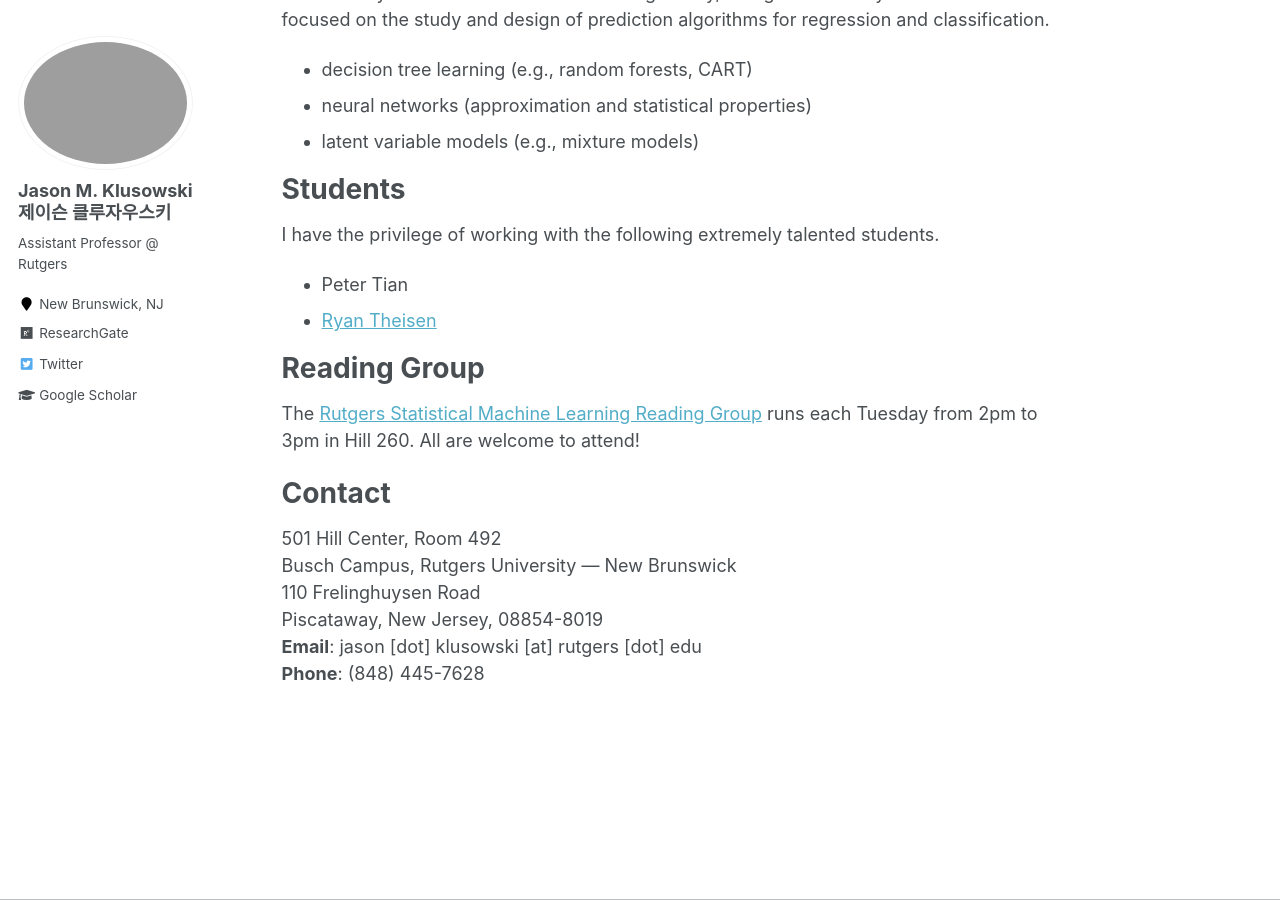
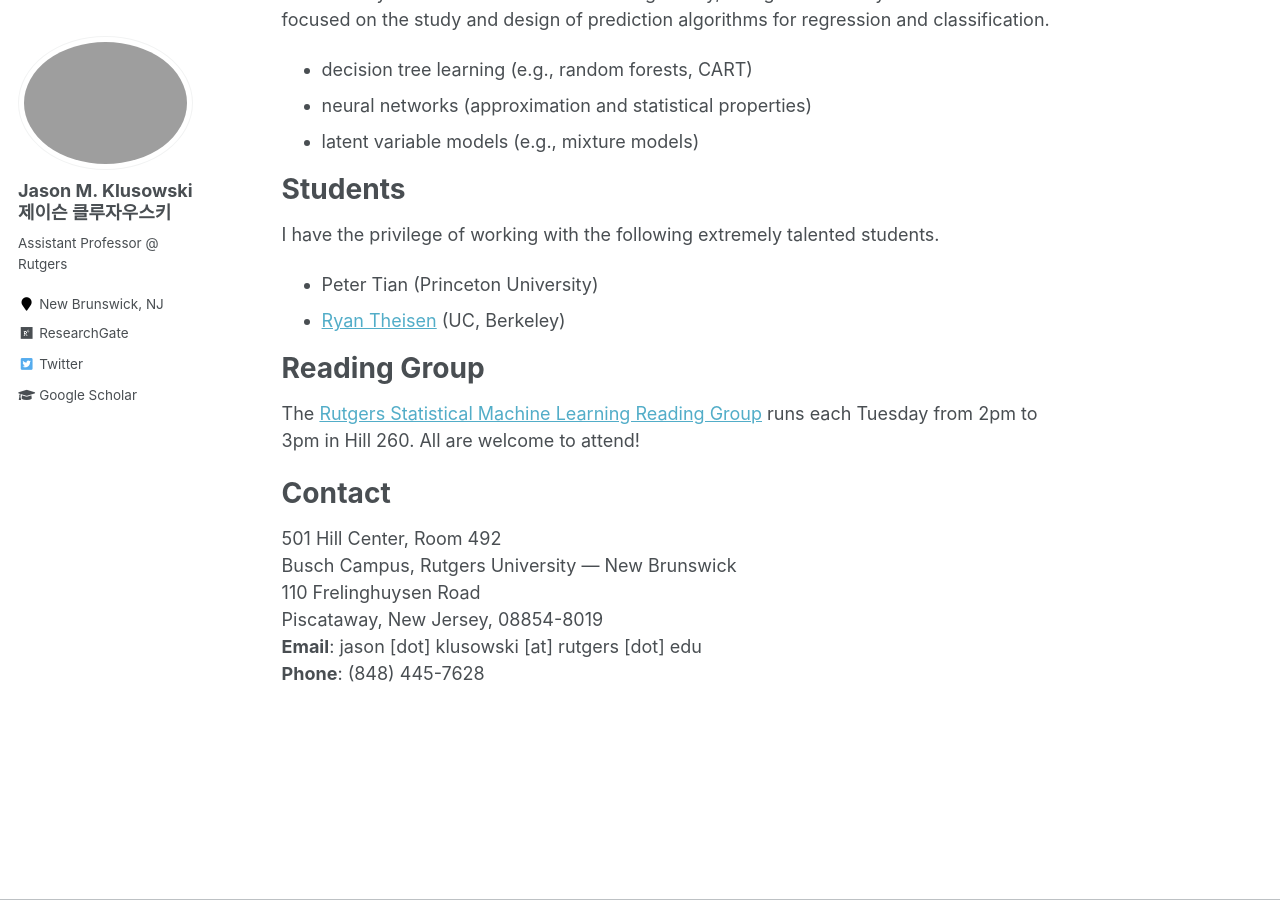
Before and after one commit to jasonklusowski/jasonklusowski.github.io, a Jekyll site: the page built from _pages/about.md, in a window 1280 px wide and 900 px high, scrolled down 765 px. Built offline with Jekyll 4.4.1, drawn with Linux system fonts in a browser that asks for light colours.

Commit message:
Update about.md

```diff
--- a/_pages/about.md
+++ b/_pages/about.md
@@ -37,8 +37,8 @@ Students
 ======
 I have the privilege of working with the following extremely talented students.
 
-* Peter Tian
-* [Ryan Theisen](http://ryantheisen.com/)
+* Peter Tian (Princeton University)
+* [Ryan Theisen](http://ryantheisen.com/) (UC, Berkeley)
 
 Reading Group
 ======
```
